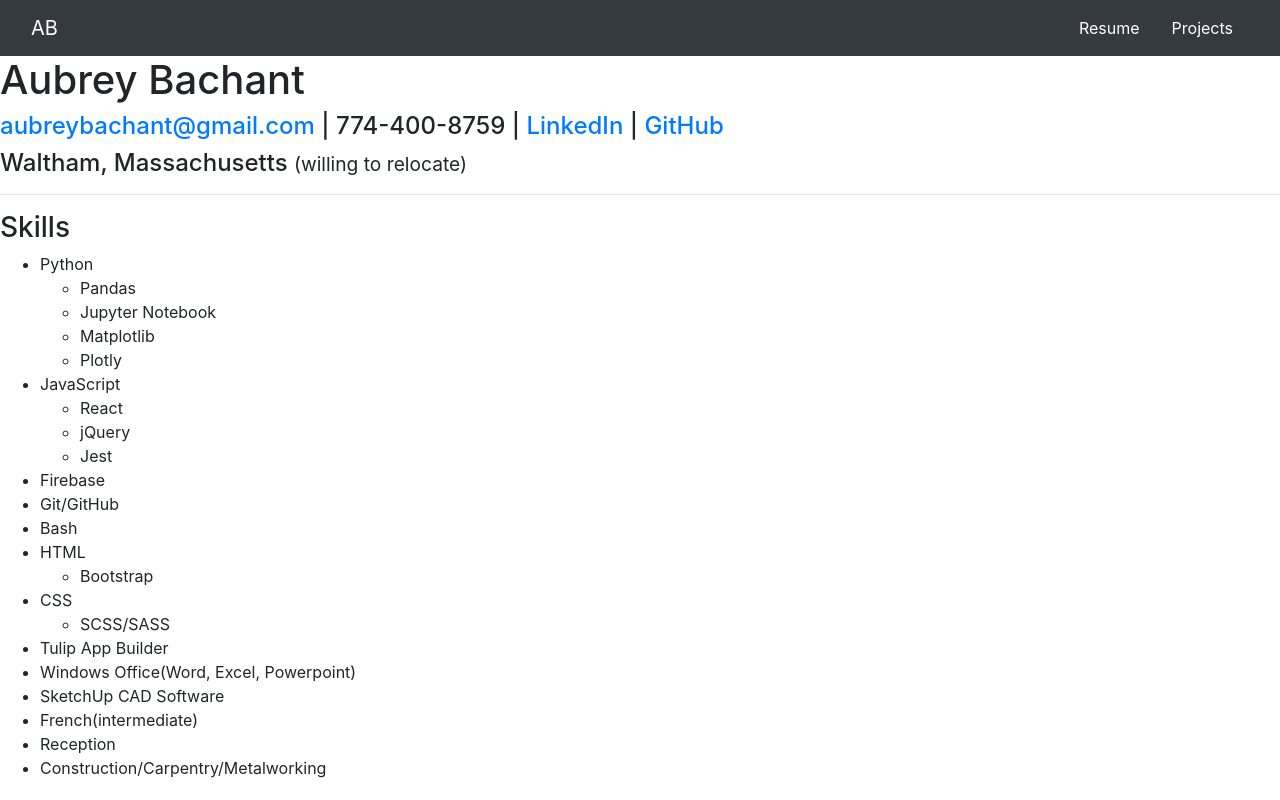
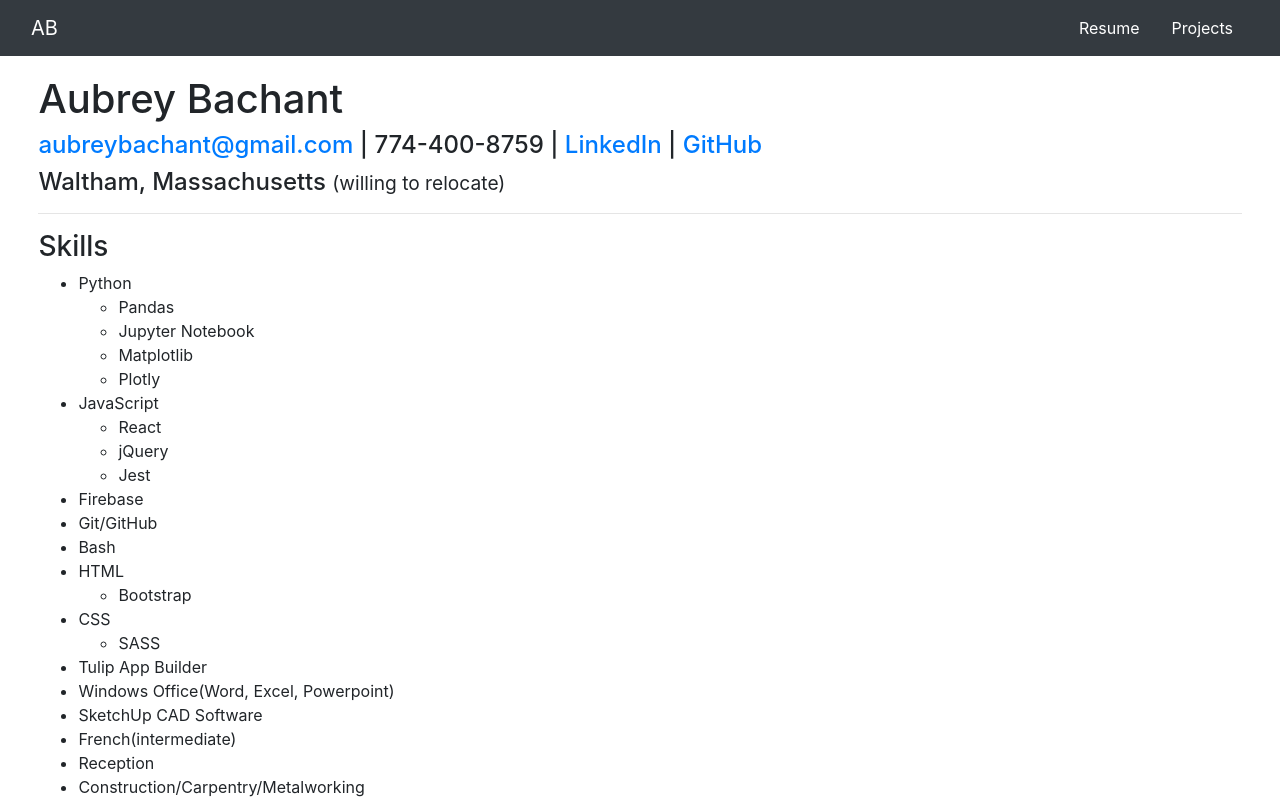
Before and after one commit to abachant/abachant.github.io, a React (Create React App) app: page /resume in a window 1280 px wide. Built offline with nearby package versions, Linux system fonts and the light colour scheme.

Commit message:
Update padding for <Resume />

```diff
--- a/src/components/resume.js
+++ b/src/components/resume.js
@@ -3,7 +3,7 @@ import React from 'react';
 
 function Resume() {
   return(
-    <div>
+    <div id="resume">
         <div>
             <h1>Aubrey Bachant</h1>
             <h4><a href="mailto:aubreybachant@gmail.com">aubreybachant@gmail.com</a> | 774-400-8759 | <a href="https://www.linkedin.com/in/aubrey-bachant-36bb77115/">LinkedIn</a> | <a href="https://github.com/abachant">GitHub</a></h4>
@@ -35,7 +35,7 @@ function Resume() {
                 </ul>
                 <li>CSS</li>
                 <ul>
-                    <li>SCSS/SASS</li>
+                    <li>SASS</li>
                 </ul>
                 <li>Tulip App Builder</li>
                 <li>Windows Office(Word, Excel, Powerpoint)</li>
--- a/src/index.css
+++ b/src/index.css
@@ -75,3 +75,7 @@ html {
   padding-top: 7%;
   padding-right: 15%
 }
+
+#resume {
+  padding: 1.5% 3% 1%;
+}
```
